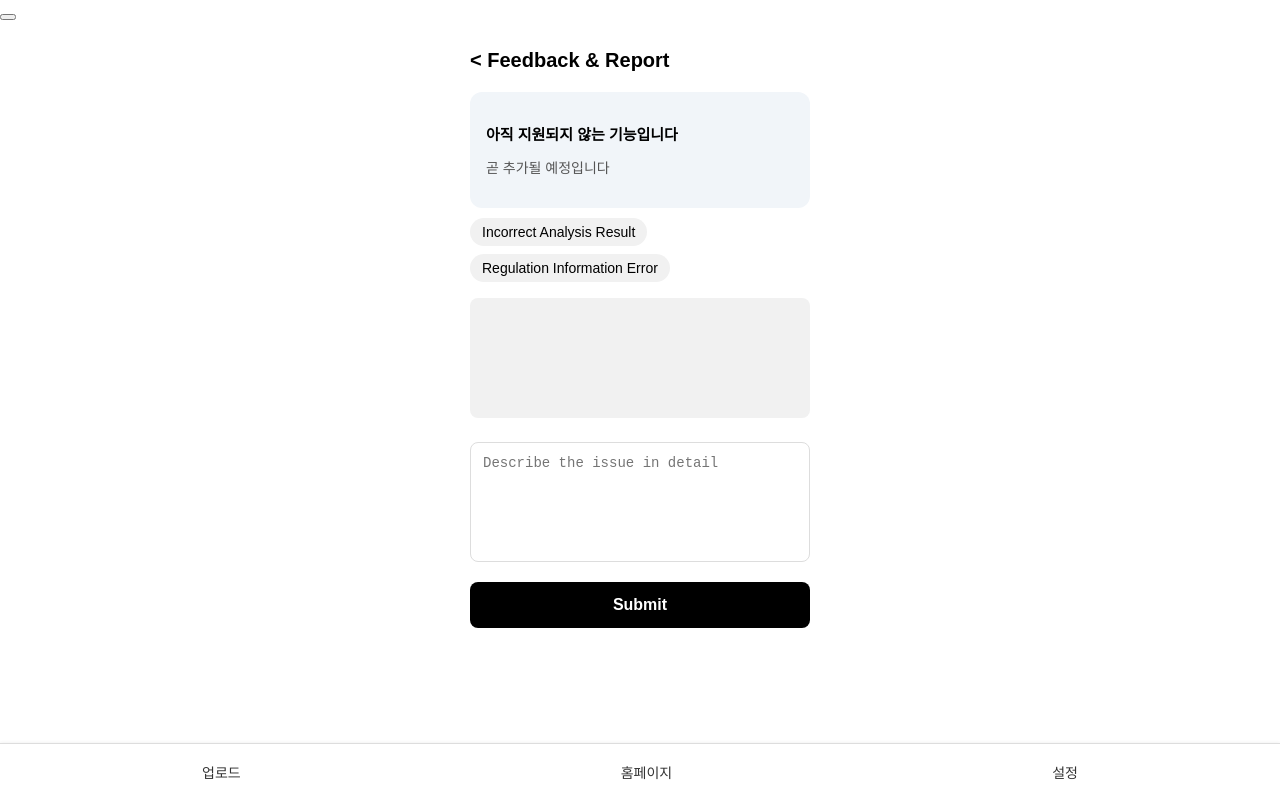
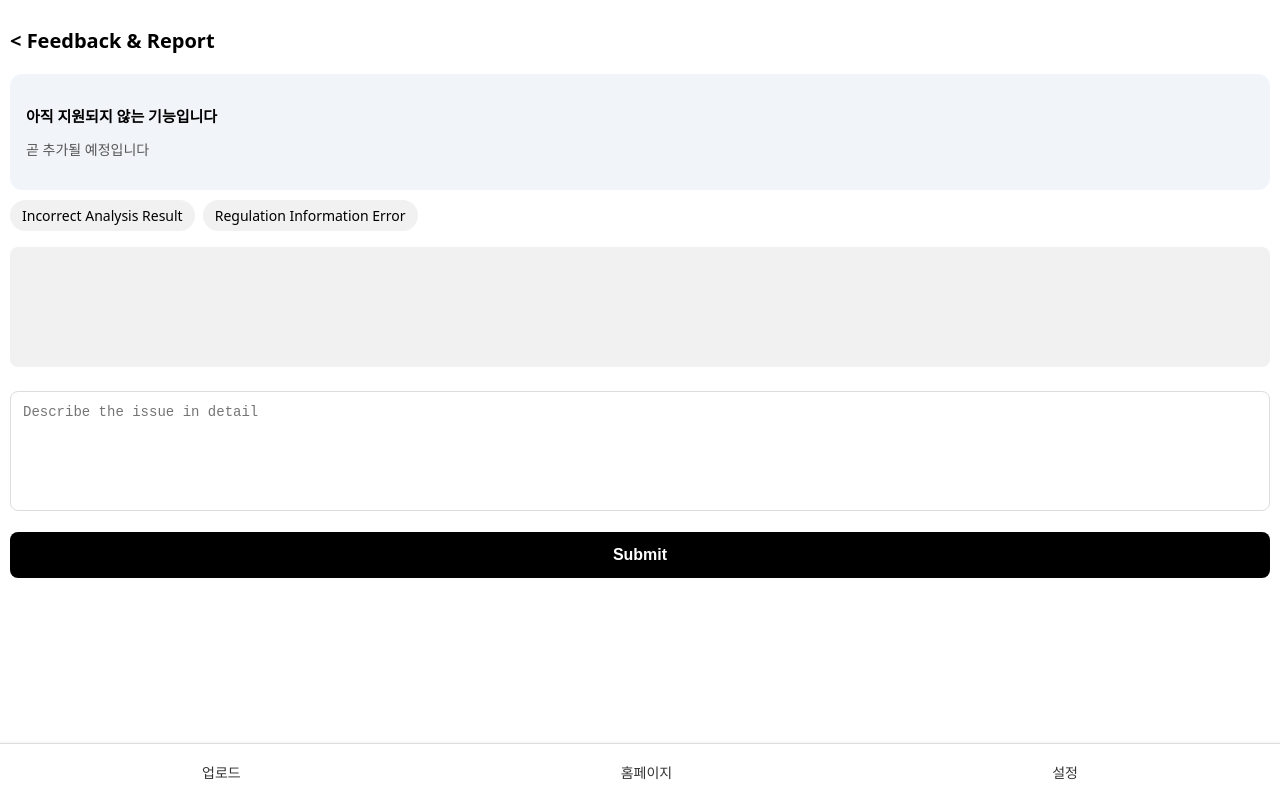
Before and after one commit to mayveee/OK-to-Fly-web, a React (Vite) app: page /feedback in a window 1280 px wide. Built offline with nearby package versions, Linux system fonts and the light colour scheme.

Commit message:
padding 조절, Result 뒤로가기 추가

```diff
--- a/src/pages/Feedback/Feedback.css
+++ b/src/pages/Feedback/Feedback.css
@@ -1,9 +1,7 @@
 .container {
-    padding: 10px;
-    max-width: 480px;
-    margin: 0 auto;
-    font-family: sans-serif;
-    background-color: #fff;
+    padding: 16px;
+    max-width: 100%;
+    box-sizing: border-box;
     padding-bottom: 80px;
 }
 
--- a/src/pages/Feedback/Feedback.tsx
+++ b/src/pages/Feedback/Feedback.tsx
@@ -8,10 +8,6 @@ const Feedback = () => {
     const navigate = useNavigate();
 
     return (
-    <>
-        <button className="backButton" onClick={() => navigate(-1)}>
-
-        </button>
         <div className="container">
             <h2 onClick={() => navigate(-1)}>&lt; Feedback & Report</h2>
             <HelpCard title="아직 지원되지 않는 기능입니다" description="곧 추가될 예정입니다"/>
@@ -41,7 +37,6 @@ const Feedback = () => {
                 Submit
             </button>
         </div>
-    </>
     );
 };
 
--- a/src/pages/Result/Result.css
+++ b/src/pages/Result/Result.css
@@ -3,11 +3,6 @@
   background-color: white;
   min-height: 100vh;
   padding-bottom: 100px;
-}
-
-.result-container {
-  max-width: 800px;
-  margin: 0 auto;
 }
 
 .result-header {
--- a/src/pages/Result/Result.tsx
+++ b/src/pages/Result/Result.tsx
@@ -2,6 +2,7 @@ import React, { useState } from 'react';
 import './Result.css';
 import { useResult } from '../../context/ResultContext';
 import { useTranslation } from 'react-i18next';
+import { useNavigate } from 'react-router-dom';
 
 export default function Result() {
   const { result } = useResult();
@@ -9,7 +10,7 @@ export default function Result() {
   const hasDangerousItems = detectedItems.length > 0;
   const { t } = useTranslation();
   const [expandedIndex, setExpandedIndex] = useState<number | null>(null);
-
+  const navigate = useNavigate();
   const toggleExpand = (index: number) => {
     setExpandedIndex(index === expandedIndex ? null : index);
   };
@@ -31,8 +32,7 @@ export default function Result() {
 
   return (
     <div className="result-scroll-container">
-      <div className="result-container">
-        <h2 className="result-header">{t('AI 분석 결과')}</h2>
+        <h2 className="result-header"onClick={() => navigate(-1)}>&lt; {t('AI 분석 결과')}</h2>
 
         <div className="result-image-box">
           {imageUri ? (
@@ -100,7 +100,6 @@ export default function Result() {
             {t('반입 금지 물품이 없습니다 ✅')}
           </p>
         )}
-      </div>
     </div>
   );
 }
--- a/src/pages/Settings/Settings.css
+++ b/src/pages/Settings/Settings.css
@@ -1,5 +1,4 @@
 .container {
-    max-width: 360px;
     width: 100%;
     margin: 0 auto;
     padding: 10px;
```
